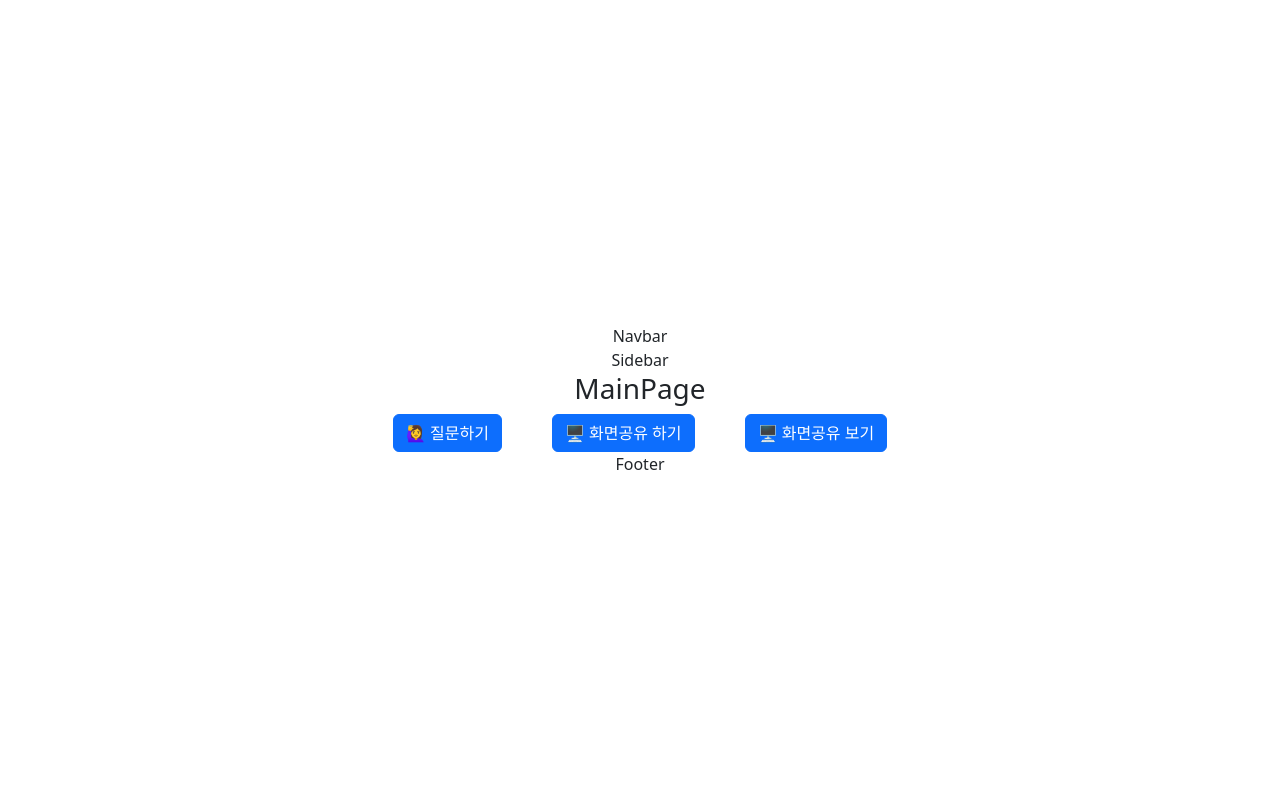
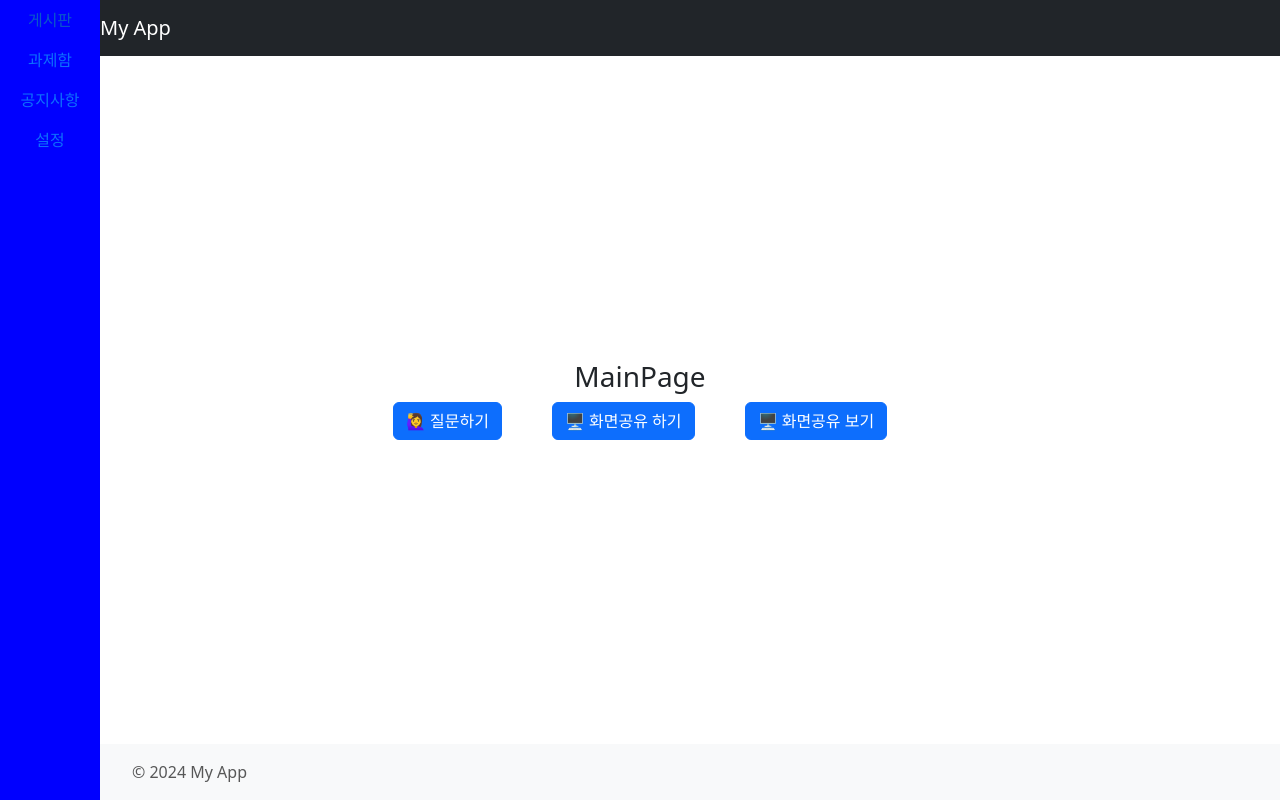
Before and after one commit to seohee99/Blueming, a React (Vite) app in the folder frontend/: page / in a window 1280 px wide. Built offline with nearby package versions, Linux system fonts and the light colour scheme.

Commit message:
Feat: 레이아웃 구성

```diff
--- a/frontend/package.json
+++ b/frontend/package.json
@@ -13,6 +13,7 @@
     "@reduxjs/toolkit": "^2.2.1",
     "axios": "^1.6.7",
     "bootstrap": "^5.3.2",
+    "mdb-react-ui-kit": "^7.2.0",
     "react": "^18.2.0",
     "react-bootstrap": "^2.10.1",
     "react-dom": "^18.2.0",
--- a/frontend/src/components/Footer.jsx
+++ b/frontend/src/components/Footer.jsx
@@ -1,7 +1,15 @@
+// Footer.js
 import React from 'react'
+import { Container, Navbar } from 'react-bootstrap'
 
-export default function Footer() {
+const Footer = () => {
   return (
-    <div>Footer</div>
+    <Navbar fixed="bottom" bg="light"style={{marginLeft:'100px'}}>
+      <Container>
+        <Navbar.Text>&copy; 2024 My App</Navbar.Text>
+      </Container>
+    </Navbar>
   )
 }
+
+export default Footer
--- /dev/null
+++ b/frontend/src/components/Header.jsx
@@ -0,0 +1,13 @@
+// Header.js
+import React from 'react'
+import { Navbar } from 'react-bootstrap'
+
+const Header = () => {
+  return (
+    <Navbar bg="dark" variant="dark" fixed="top" style={{marginLeft:'100px'}}>
+      <Navbar.Brand href="/">My App</Navbar.Brand>
+    </Navbar>
+  )
+}
+
+export default Header
--- a/frontend/src/components/MainLayout.jsx
+++ b/frontend/src/components/MainLayout.jsx
@@ -1,5 +1,6 @@
+// MainLayout.js
 import React from 'react'
-import Navbar from './Navbar'
+import Header from './Header'
 import Sidebar from './Sidebar'
 import { Container } from 'react-bootstrap'
 import { Outlet } from 'react-router-dom'
@@ -8,12 +9,12 @@ import Footer from './Footer'
 export default function MainLayout() {
   return (
     <>
-      <Navbar />
       <Sidebar />
-      <Container>
-        <Outlet />
-      </Container>
-      <Footer />
+        <Header/>
+        <Container>
+          <Outlet />
+        </Container>
+        <Footer />
     </>
   )
 }
--- a/frontend/src/components/Navbar.jsx
+++ /dev/null
@@ -1,7 +0,0 @@
-import React from 'react'
-
-export default function Navbar() {
-  return (
-    <div>Navbar</div>
-  )
-}
--- a/frontend/src/components/Sidebar.jsx
+++ b/frontend/src/components/Sidebar.jsx
@@ -1,7 +1,16 @@
+// Sidebar.js
 import React from 'react'
+import { Nav } from 'react-bootstrap'
 
-export default function Sidebar() {
+const Sidebar = () => {
   return (
-    <div>Sidebar</div>
+    <Nav defaultActiveKey="/home" className="flex-column bg-blue" style={{ position: 'fixed', top: '0', bottom: '0', left: '0', width: '100px', overflow: 'auto' , backgroundColor:'blue'}}>
+      <Nav.Link href="/board">게시판</Nav.Link>
+      <Nav.Link href="/assignment">과제함</Nav.Link>
+      <Nav.Link href="/notice">공지사항</Nav.Link>
+      <Nav.Link href="/settings">설정</Nav.Link>
+    </Nav>
   )
 }
+
+export default Sidebar
```
Also changed, not shown: 1 other file (tests, documents, lock files or other folders).
